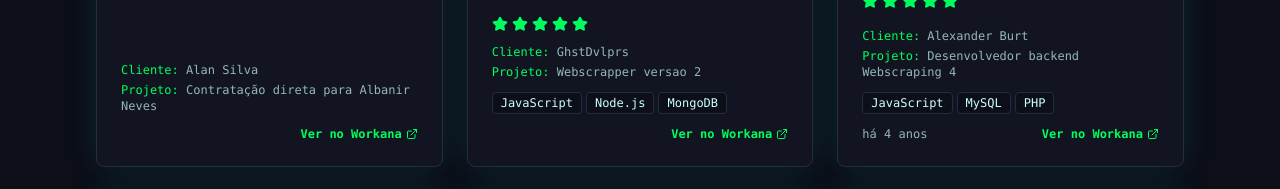
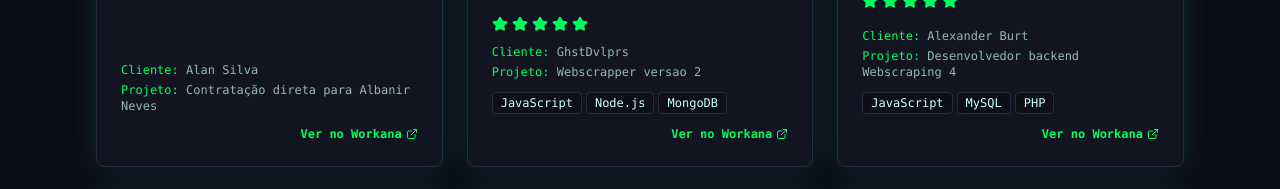
Before and after one commit to albanirneves/albanirneves, a React (Vite) app: page / in a window 1280 px wide. Shown: the part 5880-6069 px from the top of the page. Built offline with nearby package versions, Linux system fonts and the light colour scheme; the HTML template or start-up script is replaced by a standard one.

Commit message:
Preceding changes

```diff
--- a/src/components/Testimonials.tsx
+++ b/src/components/Testimonials.tsx
@@ -62,8 +62,7 @@ const Testimonials = () => {
       client: "Alexander Burt",
       project: "Desenvolvedor backend Webscraping 4",
       comment: "Ótima experiência, fácil o contato, muito ágil na entrega.",
-      techs: ["JavaScript", "MySQL", "PHP"],
-      time: "há 4 anos"
+      techs: ["JavaScript", "MySQL", "PHP"]
     },
     {
       client: "GhstDvlprs",
```
